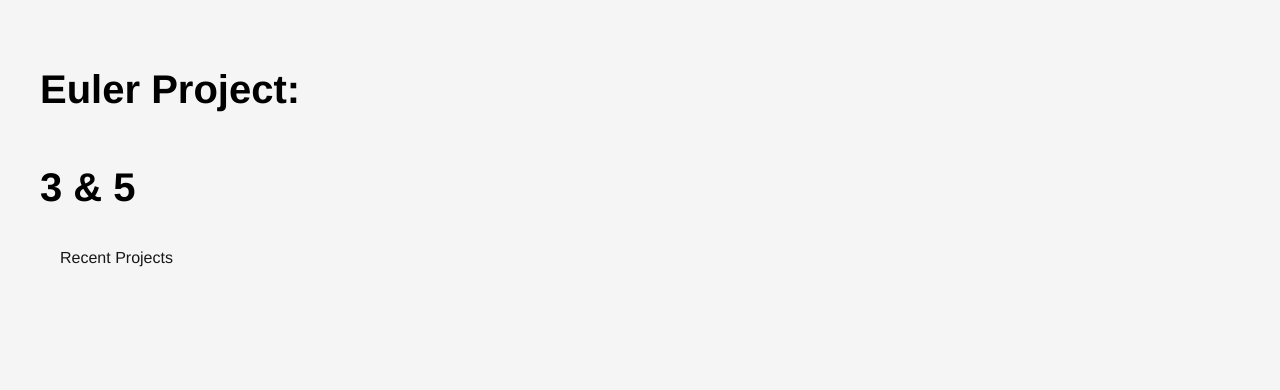
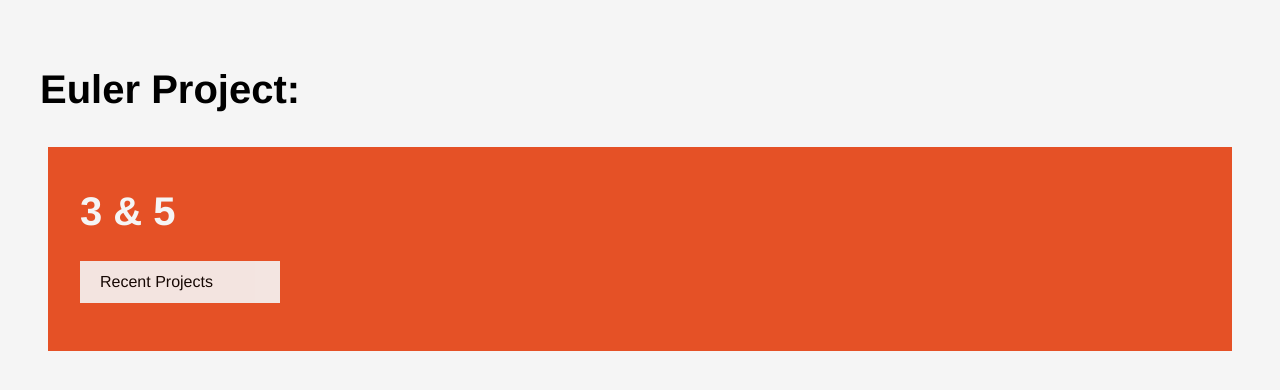
Before and after one commit to khai41/euler, a plain HTML site: page index.html in a window 1280 px wide. Drawn offline with nearby package versions, Linux system fonts and the light colour scheme.

Commit message:
update index.html

```diff
--- a/index.html
+++ b/index.html
@@ -8,7 +8,7 @@
 
   <h1>Euler Project:</h1>
   <div class='euler1'>
-    <div class='euler-html'>
+    <div class='skill-html'>
       <h1>3 &amp; 5</h1>
       <p class='description'>
         <div class='projects-button'>Recent Projects</div>
```
